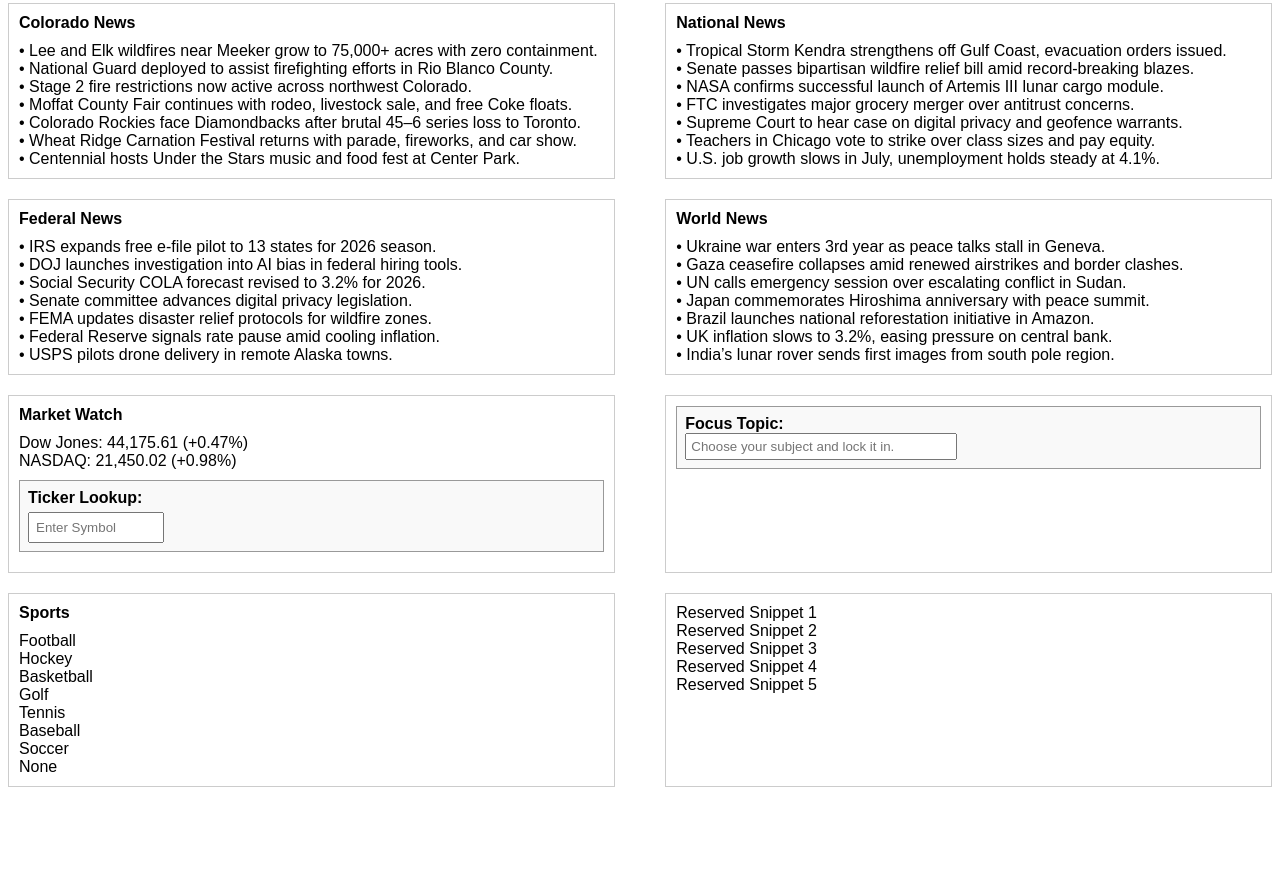
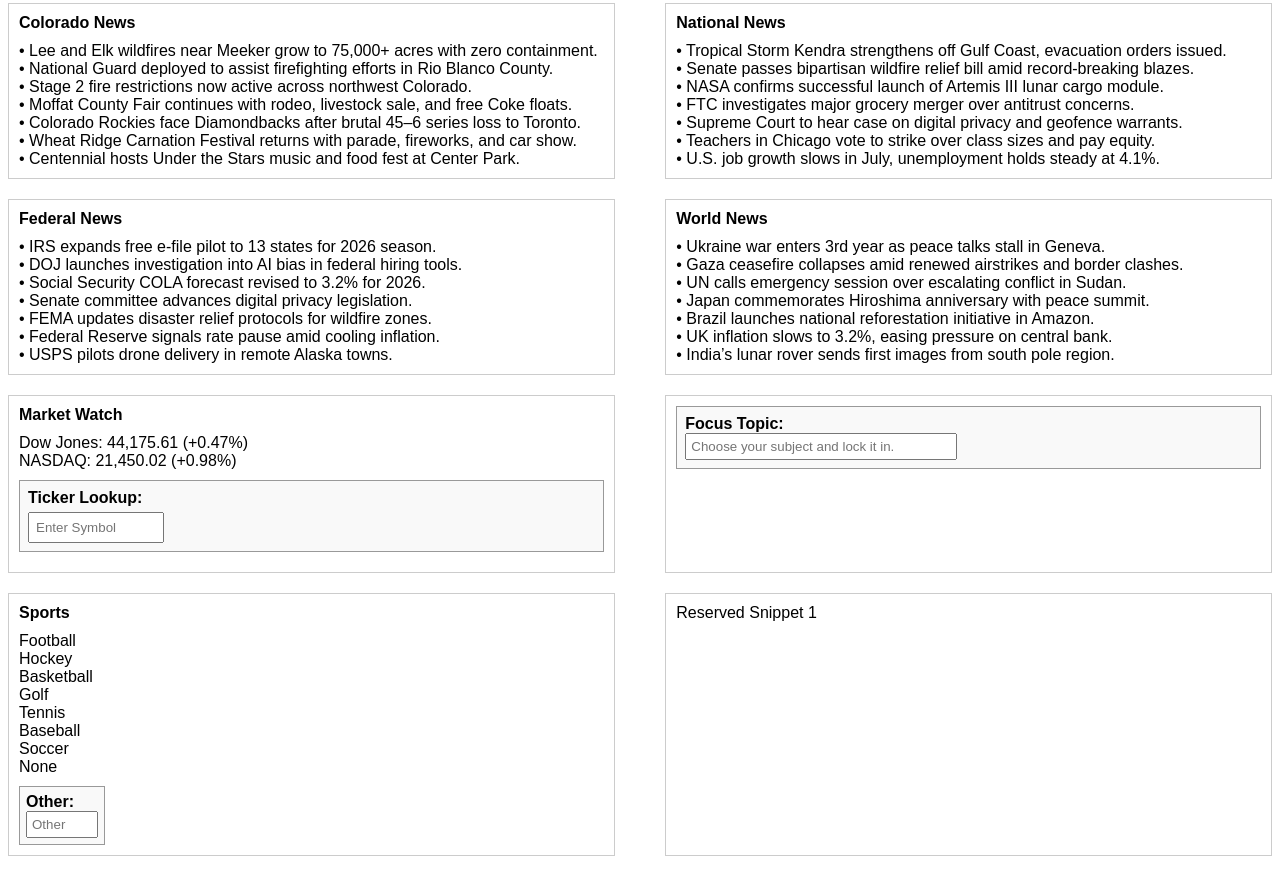
Before and after one commit to GCGIBEAULT/DiggingForClarity, a plain HTML site: page index.html in a window 1280 px wide. Shown: the part 704-1580 px from the top of the page. Before the commit the page ends 1511 px from the top, so only its background shows below. Drawn offline with Linux system fonts and the light colour scheme.

Commit message:
Update index.html

```diff
--- a/index.html
+++ b/index.html
@@ -142,10 +142,11 @@
       <div class="snippet">Baseball</div>
       <div class="snippet">Soccer</div>
       <div class="snippet">None</div>
+      <div style="border: 1px solid #999; padding: 6px; margin-top: 10px; background-color: #f9f9f9; display: inline-block;">
+        <strong>Other:</strong><br>
+        <input type="text" placeholder="Other" style="width: 60px; padding: 4px;">
+      </div>
     </div>
     <div class="column">
       <div class="snippet">Reserved Snippet 1</div>
-      <div class="snippet">Reserved Snippet 2</div>
-      <div class="snippet">Reserved Snippet 3</div>
-      <div class="snippet">Reserved Snippet 4</div>
-      <div class="snippet">Reserved Snippet 5
+      <div class
```
